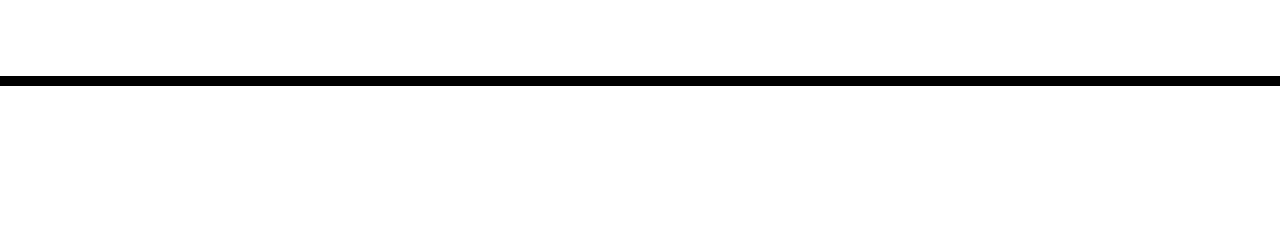
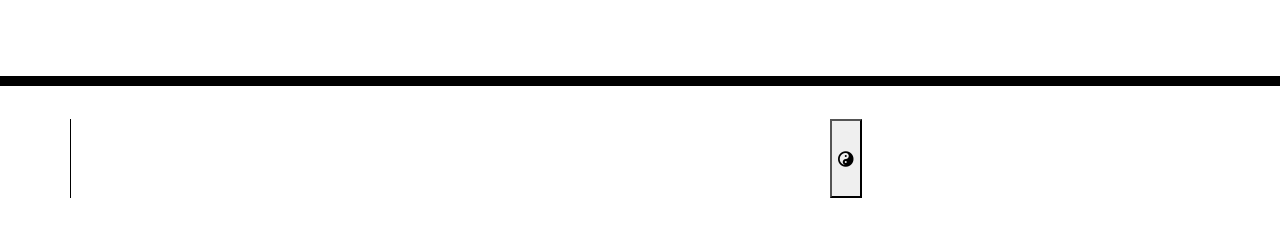
Before and after one commit to cnwanneka/daily-planner, a plain HTML site: page index.html in a window 1280 px wide. Shown: the part 182-418 px from the top of the page. Drawn offline with nearby package versions, Linux system fonts and the light colour scheme.

Commit message:
created a textarea and button

```diff
--- a/index.html
+++ b/index.html
@@ -29,10 +29,17 @@
       <p id="currentDay" class="lead"></p>
     </header>
     <div class="container">
-      <!-- Timeblocks go here -->
+<div class="row">
+
+  <textarea class="col-8" data-time="9am" ></textarea>
+  <button data-time="9am"><i class="fas fa-yin-yang"></i></button>
+</div>
+
     </div>
 
     <script src="https://cdnjs.cloudflare.com/ajax/libs/jquery/3.2.1/jquery.min.js"></script>
     <script src="https://cdnjs.cloudflare.com/ajax/libs/moment.js/2.24.0/moment.min.js"></script>
+
+
   </body>
 </html>
```
Also changed, not shown: script.js (+15 -0 lines).
